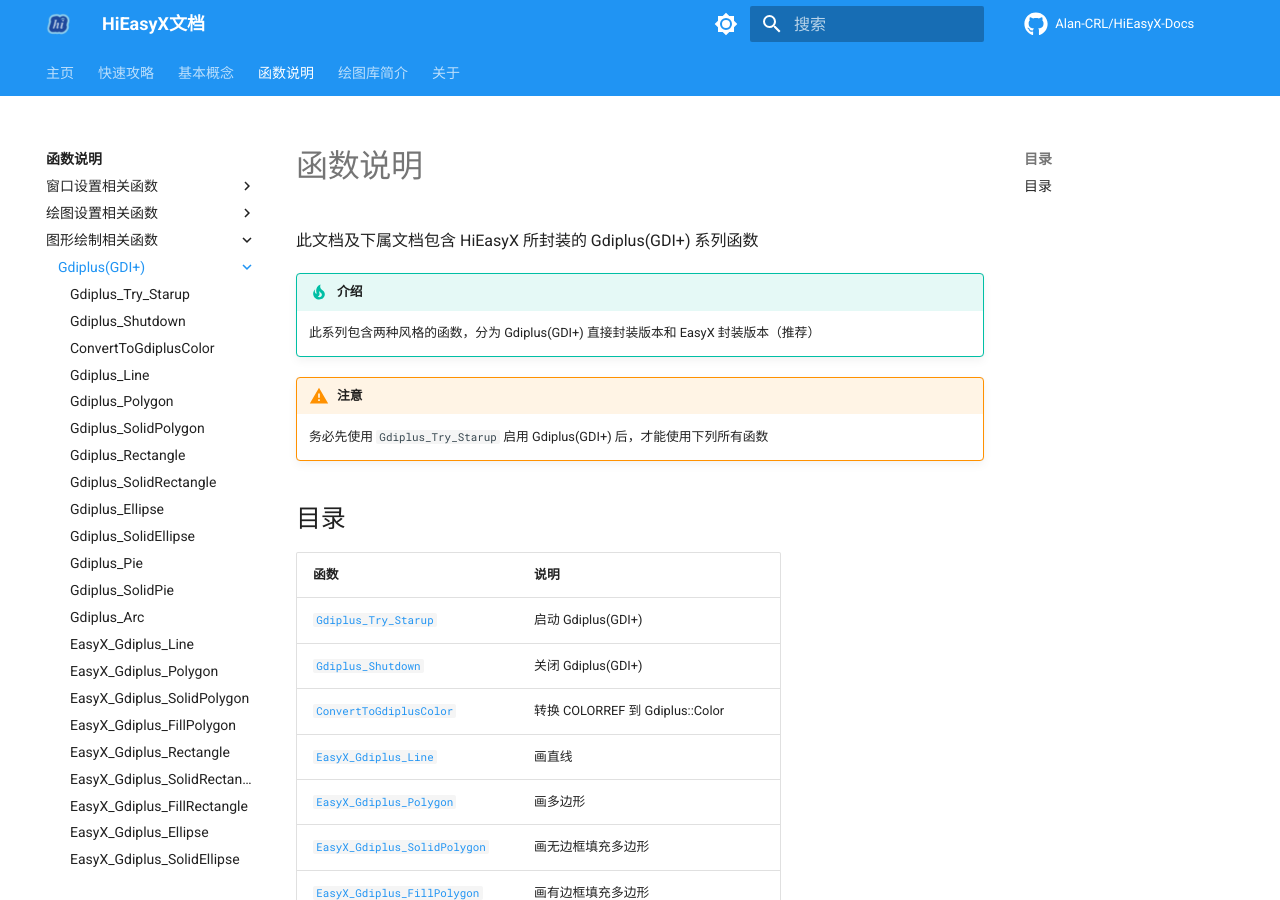
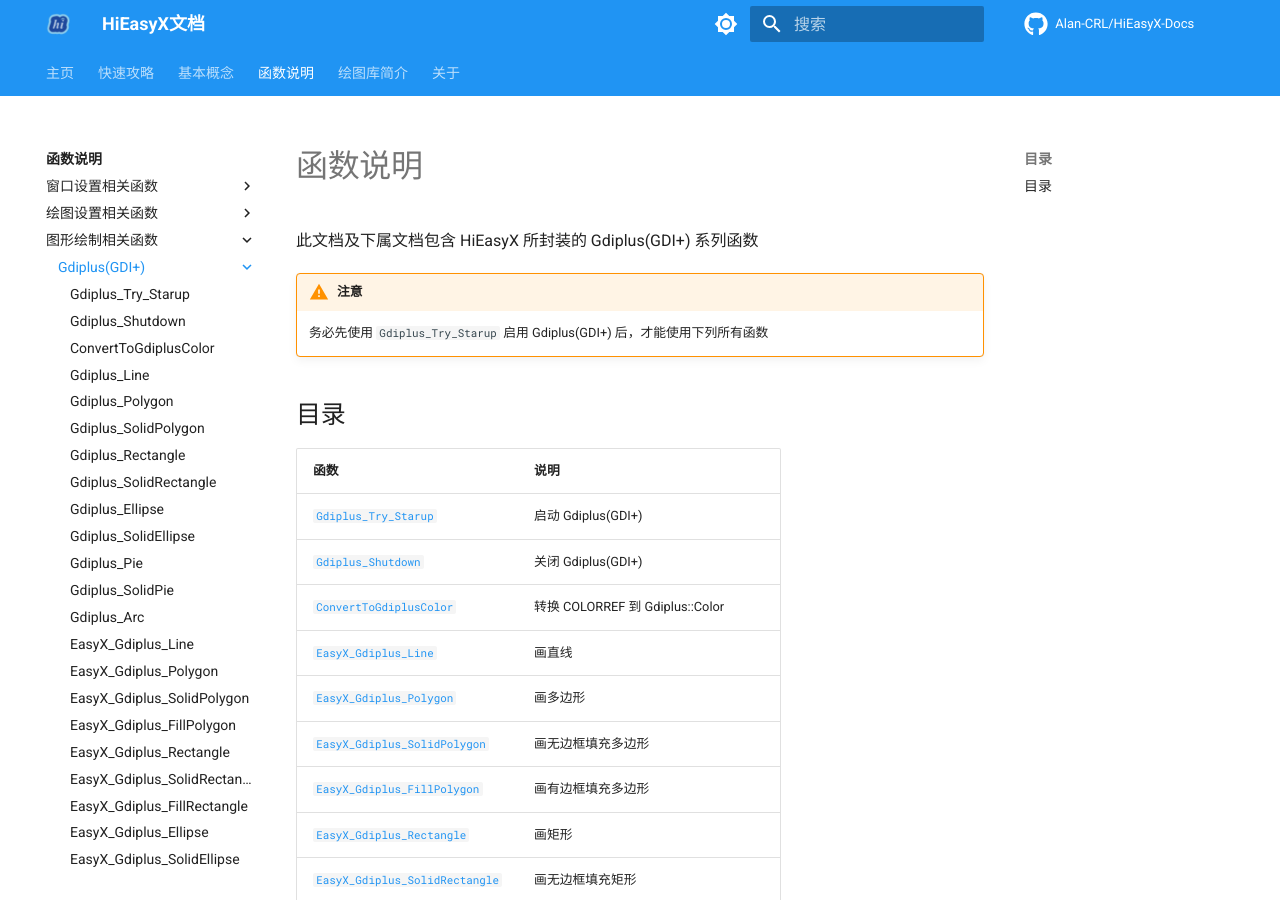
Before and after one commit to Alan-CRL/HiEasyX-Docs, an MkDocs documentation site: the page built from docs/function/graphical/Gdiplus/index.md, in a window 1280 px wide and 900 px high. Built offline with MkDocs 1.6.1 and Material for MkDocs 9.7.7, drawn with Linux system fonts in a browser that asks for light colours; comment, search, counter and statistics services are not loaded; old or Windows-style settings are respelled for this version of MkDocs.

Commit message:
Ver 20230114.02

```diff
--- a/docs/function/graphical/Gdiplus/index.md
+++ b/docs/function/graphical/Gdiplus/index.md
@@ -5,9 +5,6 @@
 # 函数说明
 
 此文档及下属文档包含 HiEasyX 所封装的 Gdiplus(GDI+) 系列函数
-
-!!! tip "介绍"
-    此系列包含两种风格的函数，分为 Gdiplus(GDI+) 直接封装版本和 EasyX 封装版本（推荐）
 
 !!! warning "注意"
     务必先使用 `Gdiplus_Try_Starup` 启用 Gdiplus(GDI+) 后，才能使用下列所有函数
```
Also changed, not shown: docs/about/about-website.md (+1 -1 lines), site/about/about-website.html, site/function/graphical/Gdiplus/index.html, site/search/search_index.js, site/search/search_index.json, 1 other file.
